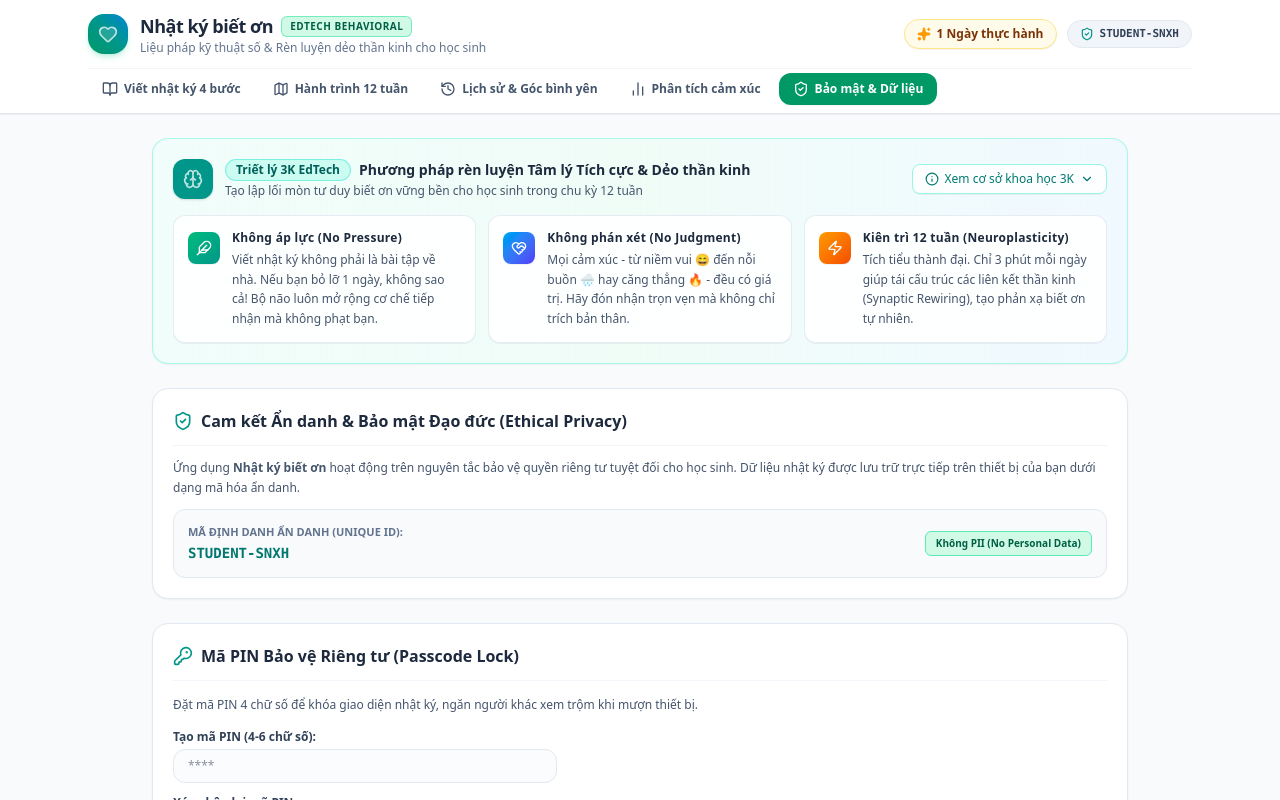
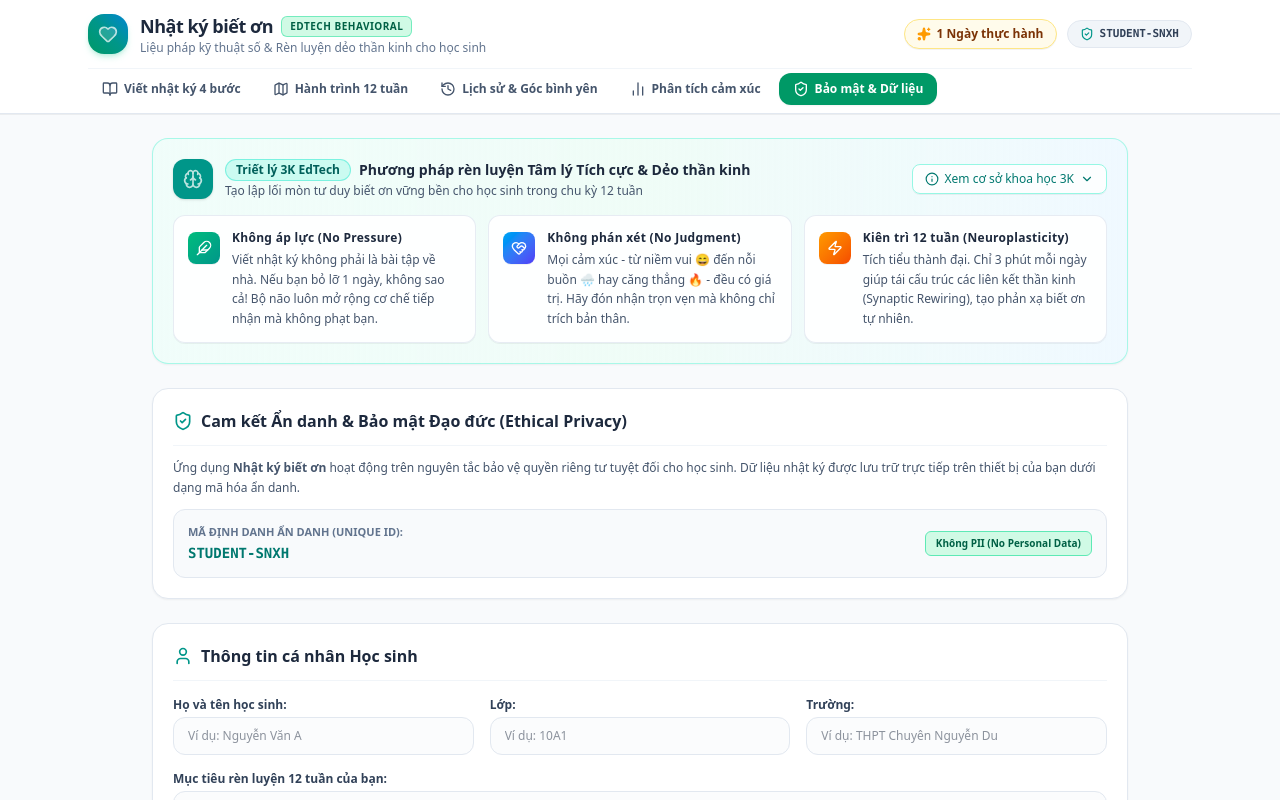
Before and after one commit to nguyenluuhoanghuuduyen-collab/nhatkibieton, a React (Vite) app: page / in a window 1280 px wide. Both pictures are taken after a click on the button "Bảo mật & Dữ liệu". Shown: the top 800 px of the page. Built offline with nearby package versions, Linux system fonts and the light colour scheme.

Commit message:
Update PrivacySettings.tsx

```diff
--- a/src/components/PrivacySettings.tsx
+++ b/src/components/PrivacySettings.tsx
@@ -10,7 +10,8 @@ import {
   Trash2,
   CheckCircle2,
   AlertCircle,
-  KeyRound
+  KeyRound,
+  User
 } from 'lucide-react';
 
 interface PrivacySettingsProps {
@@ -29,6 +30,41 @@ export const PrivacySettings: React.FC<PrivacySettingsProps> = ({
   const [pinMessage, setPinMessage] = useState<{ type: 'success' | 'error'; text: string } | null>(null);
 
   const [importStatus, setImportStatus] = useState<{ type: 'success' | 'error'; text: string } | null>(null);
+
+  // Student Profile state
+  const [studentName, setStudentName] = useState(profile.studentName || '');
+  const [studentClass, setStudentClass] = useState(profile.studentClass || '');
+  const [studentSchool, setStudentSchool] = useState(profile.studentSchool || '');
+  const [personalTarget, setPersonalTarget] = useState(profile.personalTarget || '');
+  const [profileMessage, setProfileMessage] = useState<string | null>(null);
+
+  // API Key state
+  const [apiKeyOverride, setApiKeyOverride] = useState(profile.apiKeyOverride || '');
+  const [showApiKey, setShowApiKey] = useState(false);
+  const [apiMessage, setApiMessage] = useState<string | null>(null);
+
+  const handleSaveProfileInfo = () => {
+    const updated: UserProfile = {
+      ...profile,
+      studentName: studentName.trim() || undefined,
+      studentClass: studentClass.trim() || undefined,
+      studentSchool: studentSchool.trim() || undefined,
+      personalTarget: personalTarget.trim() || undefined,
+    };
+    onUpdateProfile(updated);
+    setProfileMessage('Đã cập nhật thông tin học sinh thành công!');
+    setTimeout(() => setProfileMessage(null), 3000);
+  };
+
+  const handleSaveApiKey = () => {
+    const updated: UserProfile = {
+      ...profile,
+      apiKeyOverride: apiKeyOverride.trim() || undefined
+    };
+    onUpdateProfile(updated);
+    setApiMessage('Đã cập nhật Gemini API Key thành công!');
+    setTimeout(() => setApiMessage(null), 3000);
+  };
 
   // Set or change PIN code
   const handleSavePin = () => {
@@ -110,6 +146,127 @@ export const PrivacySettings: React.FC<PrivacySettingsProps> = ({
           <span className="text-[10px] font-bold bg-emerald-100 text-emerald-800 px-2.5 py-1 rounded-md border border-emerald-300">
             Không PII (No Personal Data)
           </span>
+        </div>
+      </div>
+
+      {/* Student Profile Card */}
+      <div className="bg-white p-5 rounded-2xl border border-slate-200 shadow-xs space-y-4">
+        <div className="flex items-center gap-2 border-b border-slate-100 pb-3">
+          <User className="w-5 h-5 text-teal-600" />
+          <h3 className="text-base font-bold text-slate-800">
+            Thông tin cá nhân Học sinh
+          </h3>
+        </div>
+
+        <div className="grid grid-cols-1 md:grid-cols-3 gap-4">
+          <div>
+            <label className="block text-xs font-semibold text-slate-700 mb-1">Họ và tên học sinh:</label>
+            <input
+              type="text"
+              value={studentName}
+              onChange={(e) => setStudentName(e.target.value)}
+              placeholder="Ví dụ: Nguyễn Văn A"
+              className="w-full text-xs px-3.5 py-2.5 rounded-xl border border-slate-200 focus:outline-none focus:ring-2 focus:ring-teal-500/20 focus:border-teal-500 bg-slate-50/50"
+            />
+          </div>
+          <div>
+            <label className="block text-xs font-semibold text-slate-700 mb-1">Lớp:</label>
+            <input
+              type="text"
+              value={studentClass}
+              onChange={(e) => setStudentClass(e.target.value)}
+              placeholder="Ví dụ: 10A1"
+              className="w-full text-xs px-3.5 py-2.5 rounded-xl border border-slate-200 focus:outline-none focus:ring-2 focus:ring-teal-500/20 focus:border-teal-500 bg-slate-50/50"
+            />
+          </div>
+          <div>
+            <label className="block text-xs font-semibold text-slate-700 mb-1">Trường:</label>
+            <input
+              type="text"
+              value={studentSchool}
+              onChange={(e) => setStudentSchool(e.target.value)}
+              placeholder="Ví dụ: THPT Chuyên Nguyễn Du"
+              className="w-full text-xs px-3.5 py-2.5 rounded-xl border border-slate-200 focus:outline-none focus:ring-2 focus:ring-teal-500/20 focus:border-teal-500 bg-slate-50/50"
+            />
+          </div>
+        </div>
+
+        <div>
+          <label className="block text-xs font-semibold text-slate-700 mb-1">Mục tiêu rèn luyện 12 tuần của bạn:</label>
+          <input
+            type="text"
+            value={personalTarget}
+            onChange={(e) => setPersonalTarget(e.target.value)}
+            placeholder="Ví dụ: Rèn luyện thói quen tư duy tích cực, giảm căng thẳng học tập..."
+            className="w-full text-xs px-3.5 py-2.5 rounded-xl border border-slate-200 focus:outline-none focus:ring-2 focus:ring-teal-500/20 focus:border-teal-500 bg-slate-50/50"
+          />
+        </div>
+
+        <div className="flex items-center justify-between pt-2">
+          <button
+            onClick={handleSaveProfileInfo}
+            className="text-xs font-bold bg-teal-600 hover:bg-teal-700 text-white px-5 py-2.5 rounded-xl shadow-xs transition-all"
+          >
+            Lưu thông tin
+          </button>
+          {profileMessage && (
+            <span className="text-xs font-semibold text-emerald-600 flex items-center gap-1">
+              <CheckCircle2 className="w-4 h-4" /> {profileMessage}
+            </span>
+          )}
+        </div>
+      </div>
+
+      {/* API Key Setup Card */}
+      <div className="bg-white p-5 rounded-2xl border border-slate-200 shadow-xs space-y-4">
+        <div className="flex items-center gap-2 border-b border-slate-100 pb-3">
+          <KeyRound className="w-5 h-5 text-teal-600" />
+          <h3 className="text-base font-bold text-slate-800">
+            Cài đặt Google Gemini API Key cá nhân
+          </h3>
+        </div>
+
+        <p className="text-xs text-slate-600 leading-relaxed">
+          Ứng dụng sử dụng mô hình AI của Google để phân tích phản hồi tâm lý. Bạn có thể sử dụng API Key mặc định của ứng dụng, hoặc cấu hình API Key cá nhân của riêng bạn bên dưới (khóa sẽ được lưu cục bộ trên thiết bị của bạn).
+        </p>
+
+        <div className="space-y-3">
+          <div>
+            <label className="block text-xs font-semibold text-slate-700 mb-1">Gemini API Key cá nhân:</label>
+            <div className="flex gap-2">
+              <input
+                type={showApiKey ? "text" : "password"}
+                value={apiKeyOverride}
+                onChange={(e) => setApiKeyOverride(e.target.value)}
+                placeholder="AIzaSy..."
+                className="w-full text-xs px-3.5 py-2.5 rounded-xl border border-slate-200 focus:outline-none focus:ring-2 focus:ring-teal-500/20 focus:border-teal-500 bg-slate-50/50 font-mono"
+              />
+              <button
+                type="button"
+                onClick={() => setShowApiKey(!showApiKey)}
+                className="text-xs bg-slate-100 hover:bg-slate-200 border border-slate-200 px-3 rounded-xl transition-all"
+              >
+                {showApiKey ? "Ẩn" : "Hiện"}
+              </button>
+            </div>
+          </div>
+          <p className="text-[11px] text-slate-500 leading-relaxed">
+            Bạn chưa có API Key? Hãy lấy khóa miễn phí tại <a href="https://aistudio.google.com/" target="_blank" rel="noopener noreferrer" className="text-teal-600 font-bold underline hover:text-teal-700">Google AI Studio</a>.
+          </p>
+        </div>
+
+        <div className="flex items-center justify-between pt-2">
+          <button
+            onClick={handleSaveApiKey}
+            className="text-xs font-bold bg-teal-600 hover:bg-teal-700 text-white px-5 py-2.5 rounded-xl shadow-xs transition-all"
+          >
+            Lưu API Key
+          </button>
+          {apiMessage && (
+            <span className="text-xs font-semibold text-emerald-600 flex items-center gap-1">
+              <CheckCircle2 className="w-4 h-4" /> {apiMessage}
+            </span>
+          )}
         </div>
       </div>
 
```
